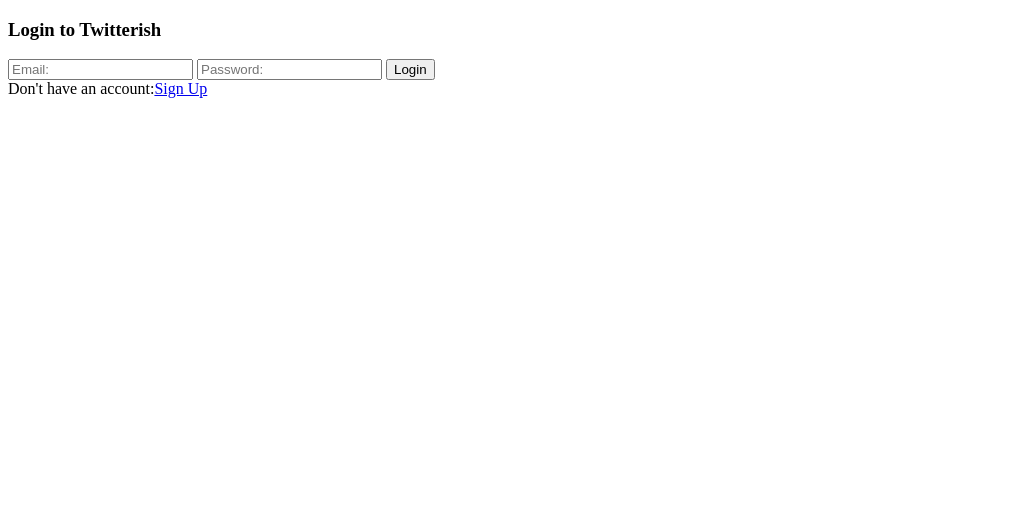
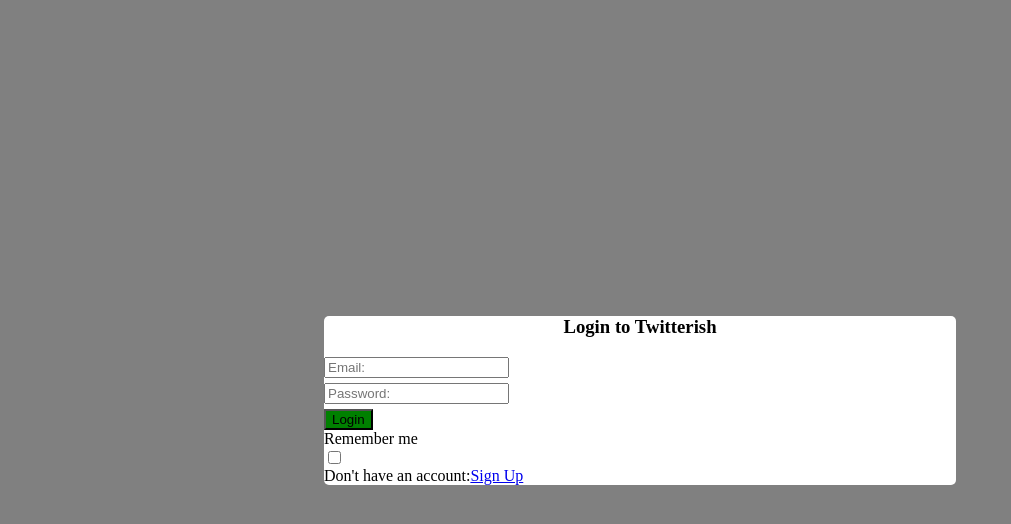
Before and after one commit to Maledor/twitter_clone, a website: page public/html/login.html in a window 1280 px wide. Shown: the whole page, without its empty margins (0-1011 px from the left). Drawn offline with Linux system fonts and the light colour scheme.

Commit message:
tried to make login page pretty

```diff
--- a/public/css/login.css
+++ b/public/css/login.css
@@ -0,0 +1,26 @@
+main input {
+  display: block;
+}
+
+header {
+  text-align: center;
+}
+
+body{
+  background-color: grey;
+}
+
+main {
+  margin: 25%;
+  background-color: white;
+  border: black hidden;
+  border-radius: 5px
+}
+button{
+  background-color: green;
+}
+
+.textbox{
+  margin: 5px;
+  margin-left: 0px;
+}
--- a/public/html/login.html
+++ b/public/html/login.html
@@ -8,18 +8,23 @@
     <link rel="stylesheet" href="/css/login.css">
   </head>
   <body>
+    <main>
       <header>
         <h3>Login to Twitterish</h3>
       </header>
-    <main>
       <form action="/login" method="GET">
+        <div class="textbox">
           <input type="email" name='email' placeholder="Email:">
+        </div>
+        <div class="textbox">
           <input type="password" name="password" placeholder="Password:">
+        </div>
         <button type="submit">Login</button>
       </form>
-    </main>
+      Remember me<input type="checkbox" name="Remember me">
       <footer>
         Don't have an account:<a href="/signup">Sign Up</a>
       </footer>
+    </main>
   </body>
 </html>
```
Lines whose indentation alone changed are shown as unchanged.
